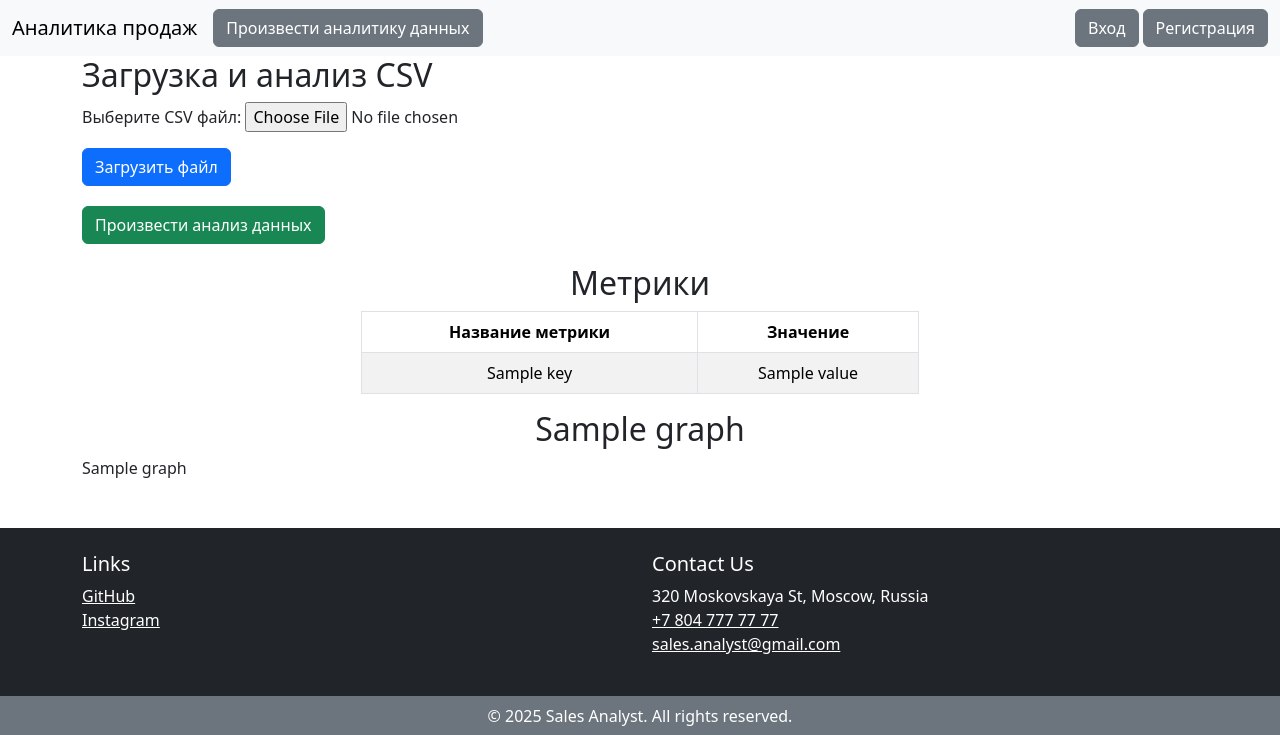
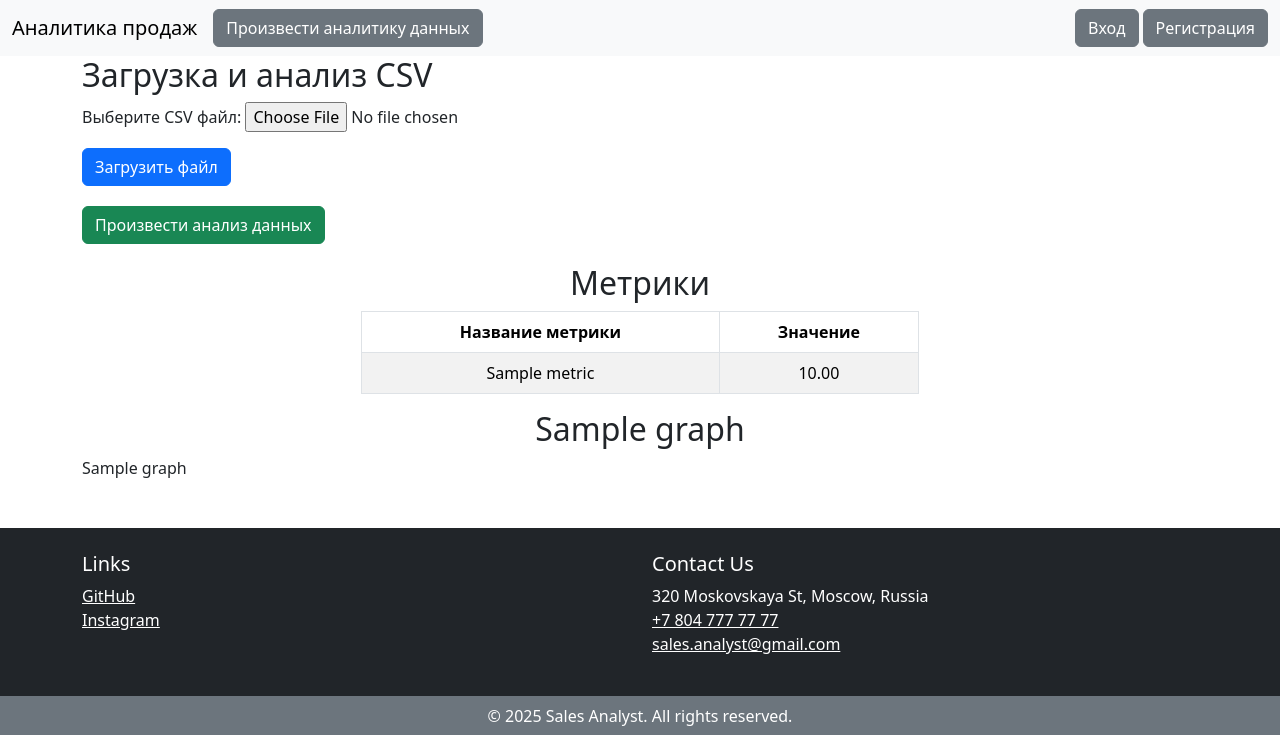
Before and after one commit to KatyKv/sales-vision, a Flask app: template app/templates/load_csv.html in a window 1280 px wide. Shown: the top 735 px of the page. Run offline with Flask 3, Linux system fonts and the light colour scheme; the template is opened without the code that fills it: most values are stand-ins (such as "Sample title", 1, 10 or a date in 2020); some libraries are stand-ins or nearby versions.

Commit message:
Fixed metrics table display
В таблице метрик исправлены отображения:
- русское название,
- округление до двух знаков,
- пробел - разделитель разрядов.

```diff
--- a/app/templates/load_csv.html
+++ b/app/templates/load_csv.html
@@ -42,10 +42,16 @@
                         </tr>
                     </thead>
                     <tbody>
-                        {% for key, value in metrics.items() %}
+                        {% for metric_name, metric_data in metrics.items() %}
                             <tr class="text-center">
-                                <td>{{ key }}</td>
-                                <td>{{ value }}</td>
+                                <td>{{ metric_data.name_ru }}</td>
+                                <td>
+                                    {% if metric_data.value is integer %}
+                                        {{ "{:,}".format(metric_data.value).replace(",", " ") }}  <!-- Целые-->
+                                    {% else %}
+                                        {{ "{:,.2f}".format(metric_data.value).replace(",", " ") }}  <!-- Дробные -->
+                                    {% endif %}
+                                </td>
                             </tr>
                         {% endfor %}
                     </tbody>
```
Also changed, not shown: app/analytics.py (+5 -11 lines).
